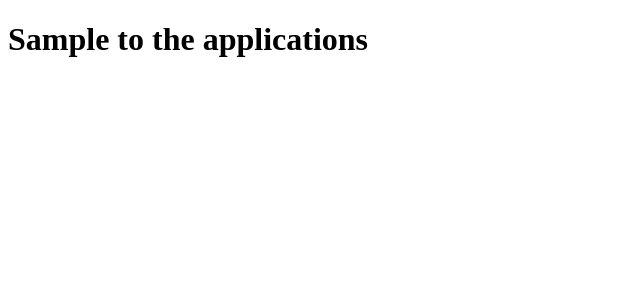
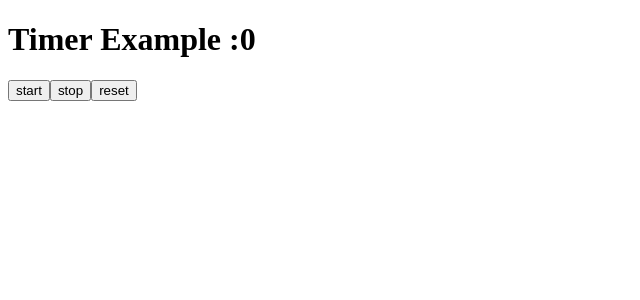
Before and after one commit to sree1411/testing_purpse, a React (Create React App) app: page / in a window 1280 px wide. Shown: the top 300 px of the page, without its empty margins (0-640 px from the left). Built offline with nearby package versions, Linux system fonts and the light colour scheme; the HTML template or start-up script is replaced by a standard one.

Commit message:
created start stop reset timer

```diff
--- a/src/App.js
+++ b/src/App.js
@@ -1,11 +1,42 @@
-import React from 'react'
+import React, { useState,useRef } from 'react'
 
 
 function App() {
+
+  const [count, setCount] = useState(0);
+  const [isrunning, setIsRunning] = useState(false);
+  const intervalRef = useRef()
+
+  const startBtn =()=>{
+     if(!isrunning){
+       setIsRunning(true);
+       intervalRef.current = setInterval(()=>{
+         setCount((prev)=> prev + 1)
+       },1000)
+     }
+  }
+
+  const stopBtn =()=>{
+    setIsRunning(false);
+    clearInterval(intervalRef.current )
+  }
+
+  const resetBtn =()=>{
+    setIsRunning(false);
+    clearInterval(intervalRef.current )
+    setCount(0)
+  }
+
+
   return (
     <div>
 
-      <h1> Sample to the applications </h1>
+      <h1> Timer Example :{count}</h1>
+
+      <button onClick={startBtn} > start </button>
+      <button onClick={stopBtn}> stop</button>
+      <button onClick={resetBtn}> reset </button>
+
 
     </div>
   )
```
